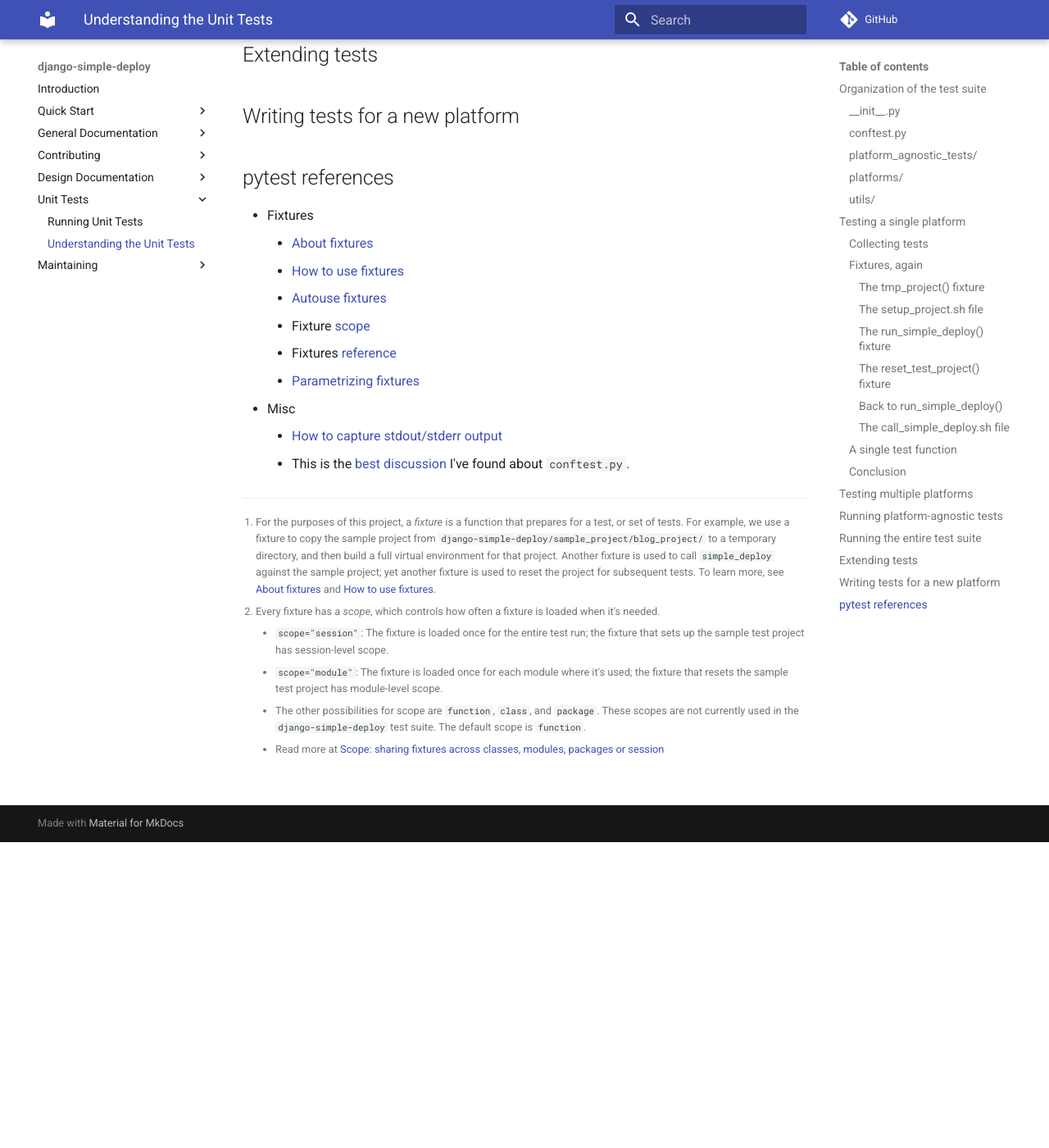
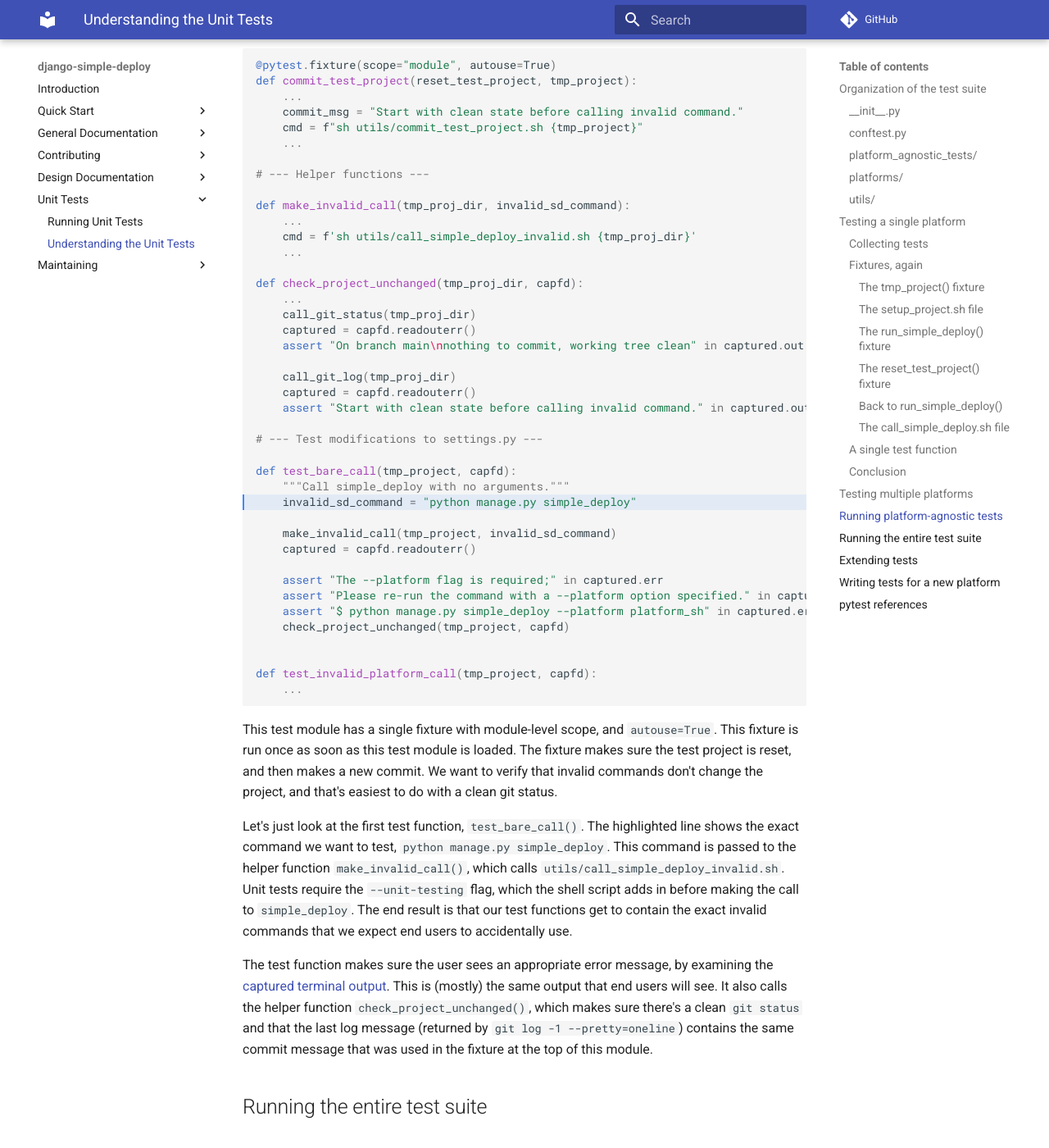
Before and after one commit to ehmatthes/django-simple-deploy, an MkDocs documentation site: the page built from docs/unit_tests/understanding_unit_tests.md, in a window 1280 px wide and 1400 px high, scrolled down 8784 px. Shown: the whole window at 82% size. Built offline with MkDocs 1.6.1 and Material for MkDocs 9.7.7, drawn with Linux system fonts in a browser that asks for light colours; comment, search, counter and statistics services are not loaded; before the commit the page ends 9811 px from its top, so only the background shows below that; some of the changed text lies outside the part shown.

Commit message:
Drafted platform-agnostic section.

````diff
--- a/docs/unit_tests/understanding_unit_tests.md
+++ b/docs/unit_tests/understanding_unit_tests.md
@@ -320,6 +320,61 @@ Note that the first test module doesn't finish running for about 12s (on my syst
 
 ## Running platform-agnostic tests
 
+The platform-agnostic tests are structured a little differently. Right now these are just a couple tests to verify that invalid CLI calls that don't target a specific platform are handled appropriately.
+
+Here's the relevant parts of `test_invalid_cli_commands.py`:
+
+```python hl_lines="29"
+@pytest.fixture(scope="module", autouse=True)
+def commit_test_project(reset_test_project, tmp_project):
+    ...
+    commit_msg = "Start with clean state before calling invalid command."
+    cmd = f"sh utils/commit_test_project.sh {tmp_project}"
+    ...
+
+# --- Helper functions ---
+
+def make_invalid_call(tmp_proj_dir, invalid_sd_command):
+    ...
+    cmd = f'sh utils/call_simple_deploy_invalid.sh {tmp_proj_dir}'
+    ...
+
+def check_project_unchanged(tmp_proj_dir, capfd):
+    ...
+    call_git_status(tmp_proj_dir)
+    captured = capfd.readouterr()
+    assert "On branch main\nnothing to commit, working tree clean" in captured.out
+
+    call_git_log(tmp_proj_dir)
+    captured = capfd.readouterr()
+    assert "Start with clean state before calling invalid command." in captured.out
+
+# --- Test modifications to settings.py ---
+
+def test_bare_call(tmp_project, capfd):
+    """Call simple_deploy with no arguments."""
+    invalid_sd_command = "python manage.py simple_deploy"
+
+    make_invalid_call(tmp_project, invalid_sd_command)
+    captured = capfd.readouterr()
+
+    assert "The --platform flag is required;" in captured.err
+    assert "Please re-run the command with a --platform option specified." in captured.err
+    assert "$ python manage.py simple_deploy --platform platform_sh" in captured.err
+    check_project_unchanged(tmp_project, capfd)
+
+
+def test_invalid_platform_call(tmp_project, capfd):
+    ...
+
+```
+
+This test module has a single fixture with module-level scope, and `autouse=True`. This fixture is run once as soon as this test module is loaded. The fixture makes sure the test project is reset, and then makes a new commit. We want to verify that invalid commands don't change the project, and that's easiest to do with a clean git status.
+
+Let's just look at the first test function, `test_bare_call()`. The highlighted line shows the exact command we want to test, `python manage.py simple_deploy`. This command is passed to the helper function `make_invalid_call()`, which calls `utils/call_simple_deploy_invalid.sh`. Unit tests require the `--unit-testing` flag, which the shell script adds in before making the call to `simple_deploy`. The end result is that our test functions get to contain the exact invalid commands that we expect end users to accidentally use.
+
+The test function makes sure the user sees an appropriate error message, by examining the [captured terminal output](https://docs.pytest.org/en/7.2.x/how-to/capture-stdout-stderr.html). This is (mostly) the same output that end users will see. It also calls the helper function `check_project_unchanged()`, which makes sure there's a clean `git status` and that the last log message (returned by `git log -1 --pretty=oneline`) contains the same commit message that was used in the fixture at the top of this module.
+
 ## Running the entire test suite
 
 ## Extending tests
````
